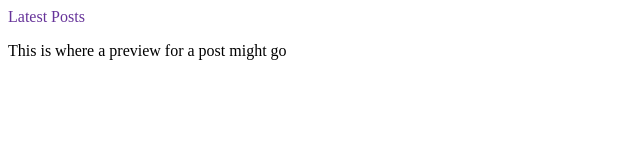
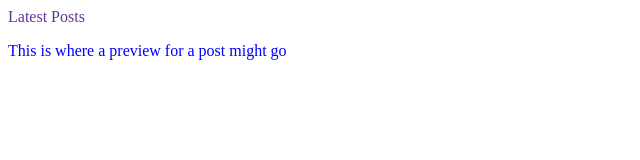
Before and after one commit to Asher-Topaz/The-Odin-Project, a plain HTML site: page css-foundations/chaining-selectors/index.html in a window 1280 px wide. Shown: the whole page, without its empty margins (0-640 px from the left). Drawn offline with Linux system fonts and the light colour scheme.

Commit message:
chained class and id selector

```diff
--- a/css-foundations/chaining-selectors/styles.css
+++ b/css-foundations/chaining-selectors/styles.css
@@ -1,3 +1,7 @@
 .subsection.header {
     color:rebeccapurple;
 }
+
+.subsection#preview {
+    color: blue;
+}
```
